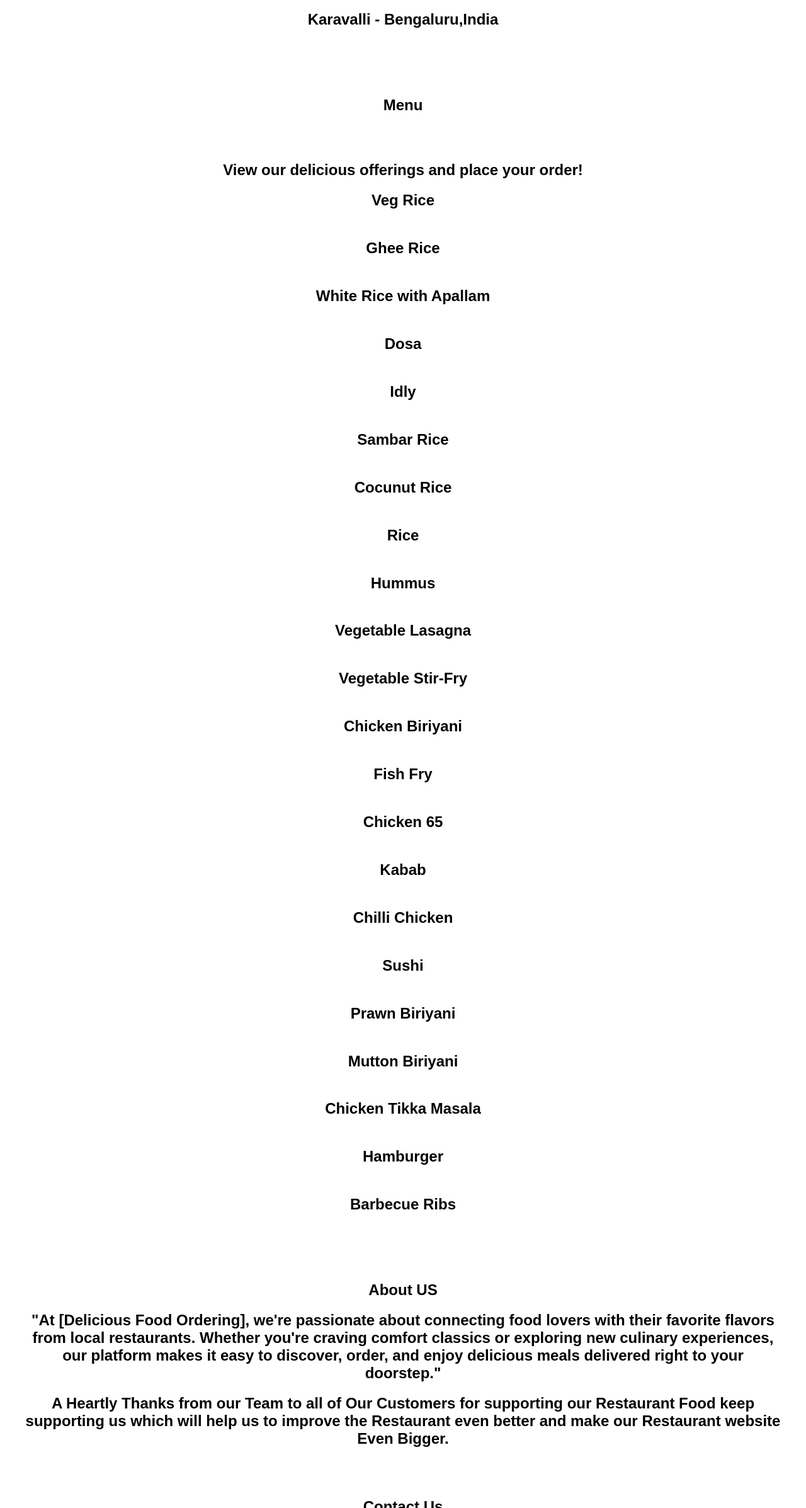
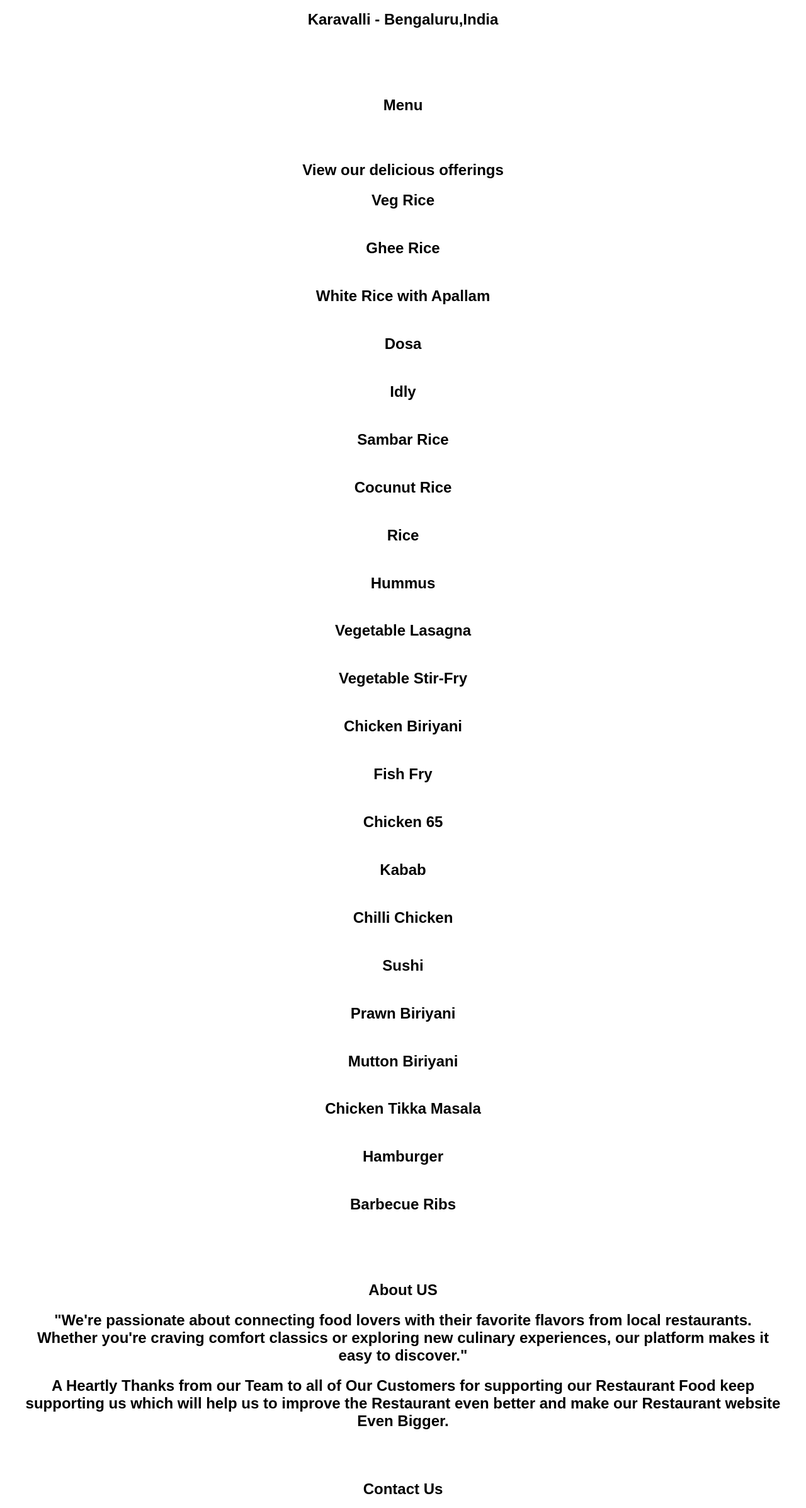
Before and after one commit to Vis8hnu/Vis8hnu, a plain HTML site: page index.html in a window 1280 px wide. Shown: the part 1578-3972 px from the top of the page at 63% size. Drawn offline with Linux system fonts and the light colour scheme.

Commit message:
Update index.html

```diff
--- a/index.html
+++ b/index.html
@@ -3,7 +3,7 @@
 <head>
     <meta charset="UTF-8">
     <meta name="viewport" content="width=device-width, initial-scale=1.0">
-    <title>Restaurant and Booking Dishes Website</title>
+    <title>Restaurant and Booking Viewing Website</title>
     <style>
 
         body {
@@ -85,7 +85,7 @@
 <section id="menu"><centre></centre>
     <div style="text-align: center;">
     <h1>Menu</h1><br><br>
-    <p><h1>View our delicious offerings and place your order!</h1></p>
+    <p><h1>View our delicious offerings</h1></p>
     <h2>Veg Rice<br><br></h2>
     <h2>Ghee Rice<br><br></h2>
     <h2>White Rice with Apallam<br><br></h2>
@@ -118,7 +118,7 @@
 <section id="about"><centre></centre>
     <div style="text-align: center;">
     <h1>About US</h1>
-    <h2>"At [Delicious Food Ordering], we're passionate about connecting food lovers with their favorite flavors from local restaurants. Whether you're craving comfort classics or exploring new culinary experiences, our platform makes it easy to discover, order, and enjoy delicious meals delivered right to your doorstep."</h2>
+    <h2>"We're passionate about connecting food lovers with their favorite flavors from local restaurants. Whether you're craving comfort classics or exploring new culinary experiences, our platform makes it easy to discover."</h2>
     <p><h1>A Heartly Thanks from our Team to all of Our Customers for supporting our Restaurant Food keep supporting us which will help us to improve the Restaurant even better and make our Restaurant website Even Bigger.</h1></p>
 </div>
 </section>
```
